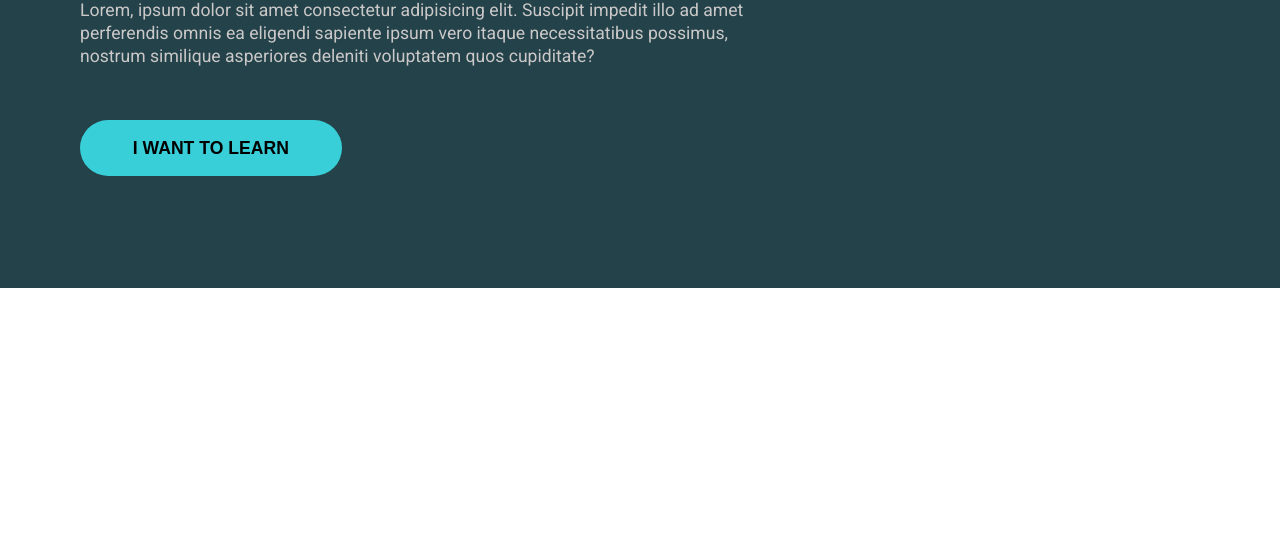
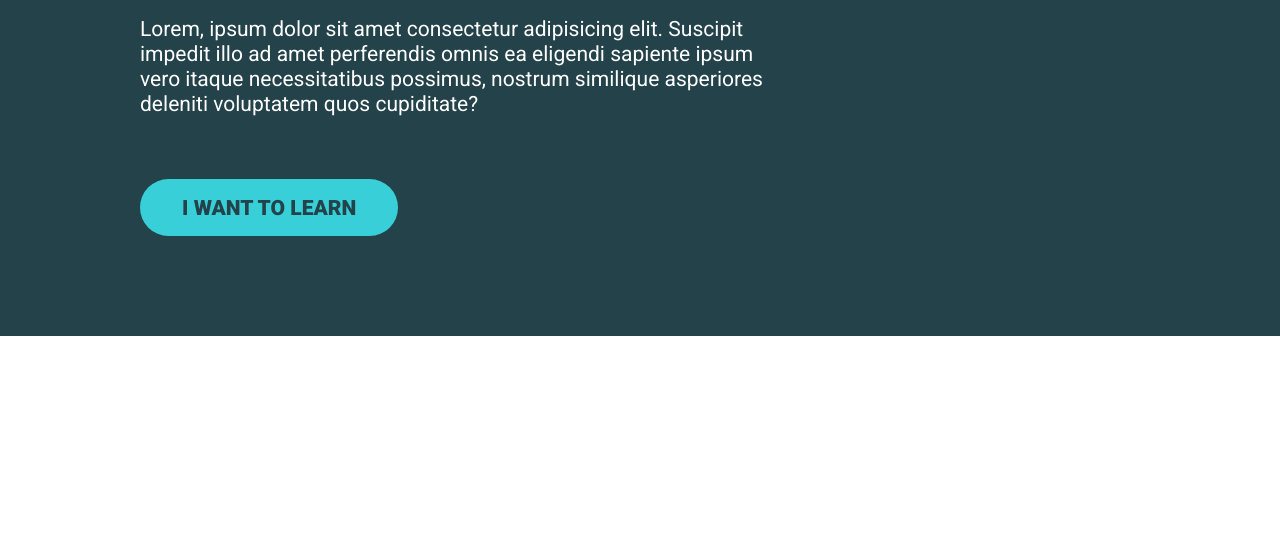
Before and after one commit to nashitshayan/css-challenges, a plain HTML site: page challenge#3/index.html in a window 1280 px wide. Shown: the part 262-800 px from the top of the page. Drawn offline with Linux system fonts and the light colour scheme.

Commit message:
challenge#3-kevin's solution

```diff
--- a/challenge#3/index.html
+++ b/challenge#3/index.html
@@ -8,16 +8,18 @@
 		<link rel="stylesheet" href="./style.css" />
 	</head>
 	<body>
-		<div class="container">
-			<div class="content">
-				<h1 class="heading">Responsive layouts dont have to be a struggle</h1>
-				<p>
-					Lorem, ipsum dolor sit amet consectetur adipisicing elit. Suscipit
-					impedit illo ad amet perferendis omnis ea eligendi sapiente ipsum vero
-					itaque necessitatibus possimus, nostrum similique asperiores deleniti
-					voluptatem quos cupiditate?
-				</p>
-				<button class="btn">I WANT TO LEARN</button>
+		<div class="hero">
+			<div class="container">
+				<div class="hero__text">
+					<h1 class="heading">Responsive layouts dont have to be a struggle</h1>
+					<p>
+						Lorem, ipsum dolor sit amet consectetur adipisicing elit. Suscipit
+						impedit illo ad amet perferendis omnis ea eligendi sapiente ipsum
+						vero itaque necessitatibus possimus, nostrum similique asperiores
+						deleniti voluptatem quos cupiditate?
+					</p>
+					<a href="#" class="btn">I WANT TO LEARN</a>
+				</div>
 			</div>
 		</div>
 	</body>
--- a/challenge#3/style.css
+++ b/challenge#3/style.css
@@ -1,43 +1,51 @@
 @import url('https://fonts.googleapis.com/css2?family=Roboto:wght@400;500;900&display=swap');
 
-* {
-	margin: 0;
-	padding: 0;
+*,
+*::before,
+*::after {
 	box-sizing: border-box;
 }
+
 body {
+	margin: 0;
 	font-family: 'Roboto', sans-serif;
-	line-height: 1.3;
+	font-size: 1.315rem;
 }
 
+h1 {
+	font-size: 3rem;
+}
 .container {
+	width: 80%;
+	max-width: 1000px;
+	margin: 0 auto;
+}
+
+.hero {
+	padding: 100px 0;
 	background-color: #23424a;
 	color: white;
 }
 
-.content {
-	/* width: 70%; */
-	max-width: 840px;
-	padding: 7em 5em;
-	font-weight: 400;
+.hero__text {
+	width: 65%;
 }
 
-.heading {
-	font-size: 3rem;
-	font-weight: bold;
-	margin-bottom: 0.5em;
+.hero p {
+	margin-bottom: 3em;
 }
-p {
-	font-size: 1.1rem;
-	color: rgb(203, 200, 200);
+
+.btn {
+	display: inline-block;
+	text-decoration: none;
+	background-color: #38cfd9;
+	padding: 0.75em 2em;
+	border-radius: 30px;
+	color: #23424a;
+	font-weight: 900;
 }
-.btn {
-	background-color: #38cfd9;
-	color: black;
-	font-weight: bold;
-	margin-top: 3em;
-	padding: 1em 3em;
-	border: none;
-	border-radius: 30px;
-	font-size: 1.1rem;
+
+.btn:hover,
+.btn:focus {
+	opacity: 0.75;
 }
```
